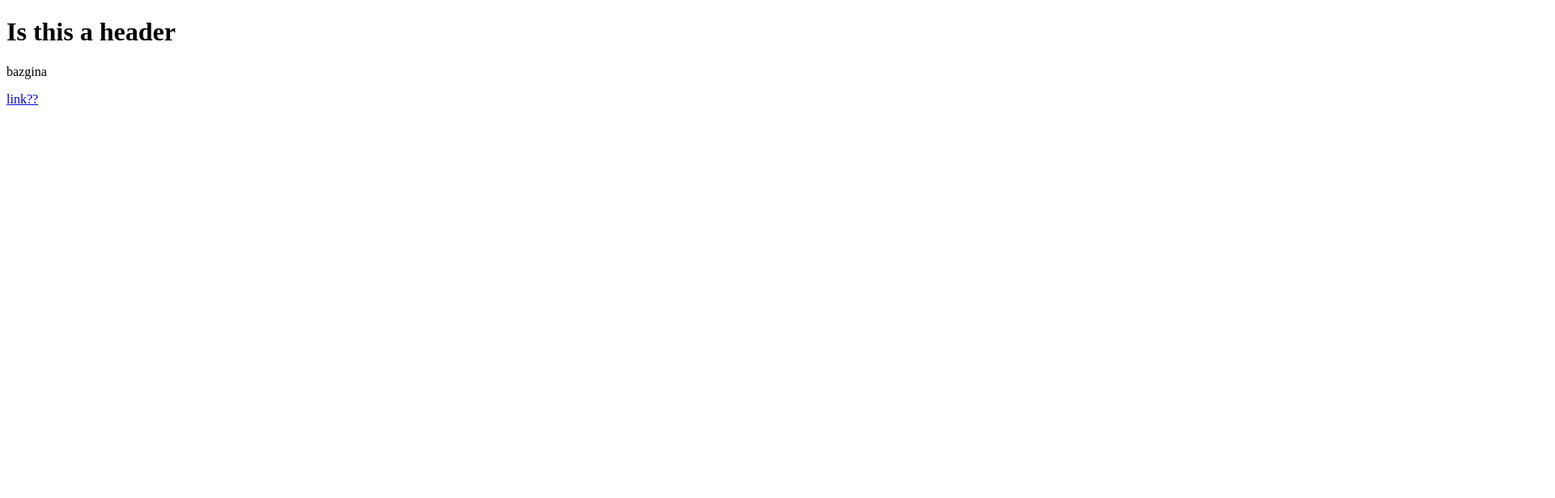
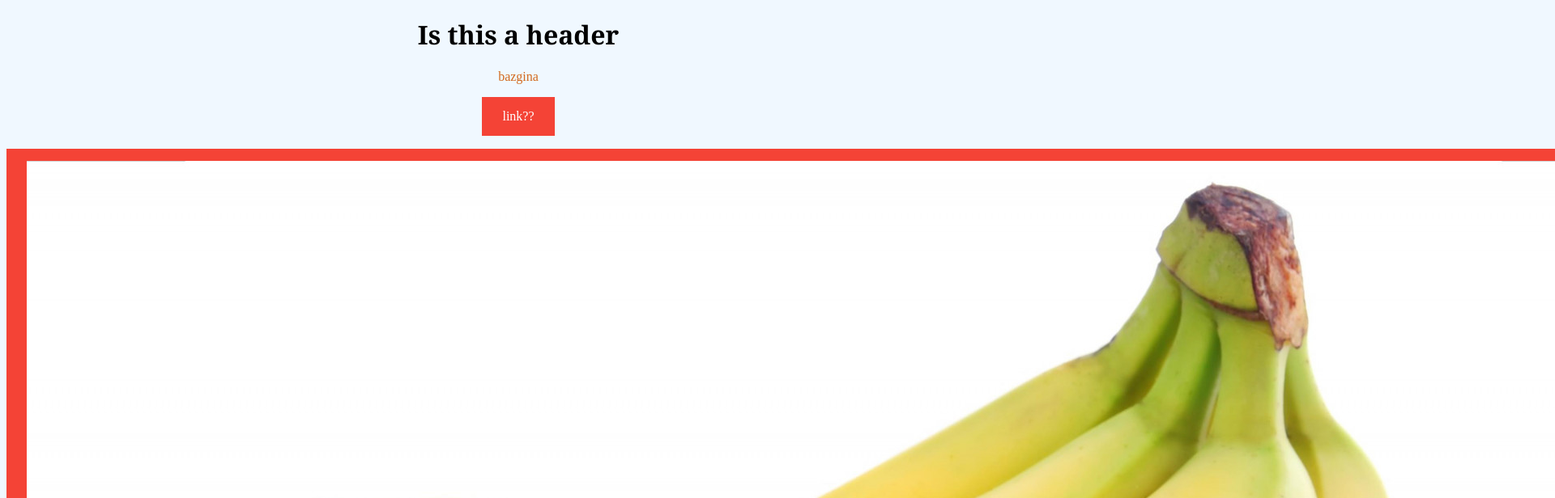
Before and after one commit to Etinler/Etinler.github.io, a plain HTML site: page index.html in a window 1280 px wide. Shown: the top 616 px of the page at 81% size, 1920 px wide, since content can reach past the window. Drawn offline with Linux system fonts and the light colour scheme.

Commit message:
banana
banana

```diff
--- a/index.html
+++ b/index.html
@@ -2,10 +2,12 @@
 <html>
     <head>
         <title>what is this??</title>
+        <link rel="stylesheet" href="styles.css">
     </head>
     <body>
         <h1>Is this a header</h1>
         <p>bazgina</p>
-        <a href='etinler.itch.io/clone-wizard-money-gang.com'>link??</alink>
+        <p><a href='https://etinler.itch.io/'>link??</alink></p>
+        <img src="banana.jpg" alt="Banana" width="2000" height="1050" title="banana">
     </body>
 </html>
--- /dev/null
+++ b/styles.css
@@ -0,0 +1,38 @@
+body{
+    background-color: aliceblue;
+}
+h1{
+    font-family: Georgia;
+    text-align: center;
+}
+p{
+    size: 160%;
+    color:chocolate;
+    text-align: center;
+}
+a:link{
+    background-color: #f44336;
+    color: white;
+    padding: 15px 25px;
+    text-align: center;
+    text-decoration: none;
+    display: inline-block;
+}
+a:visited{
+    color: pink;
+    background-color: transparent;
+    text-decoration: none;
+}
+a:hover{
+    color: blue;
+    background-color: transparent;
+    text-decoration: underline;
+}
+a:active{
+    color: purple;
+    background-color: transparent;
+    text-decoration: underline;
+}
+p:hover{
+    color: green;
+}
```
Also changed, not shown: banana.jpg (added).
